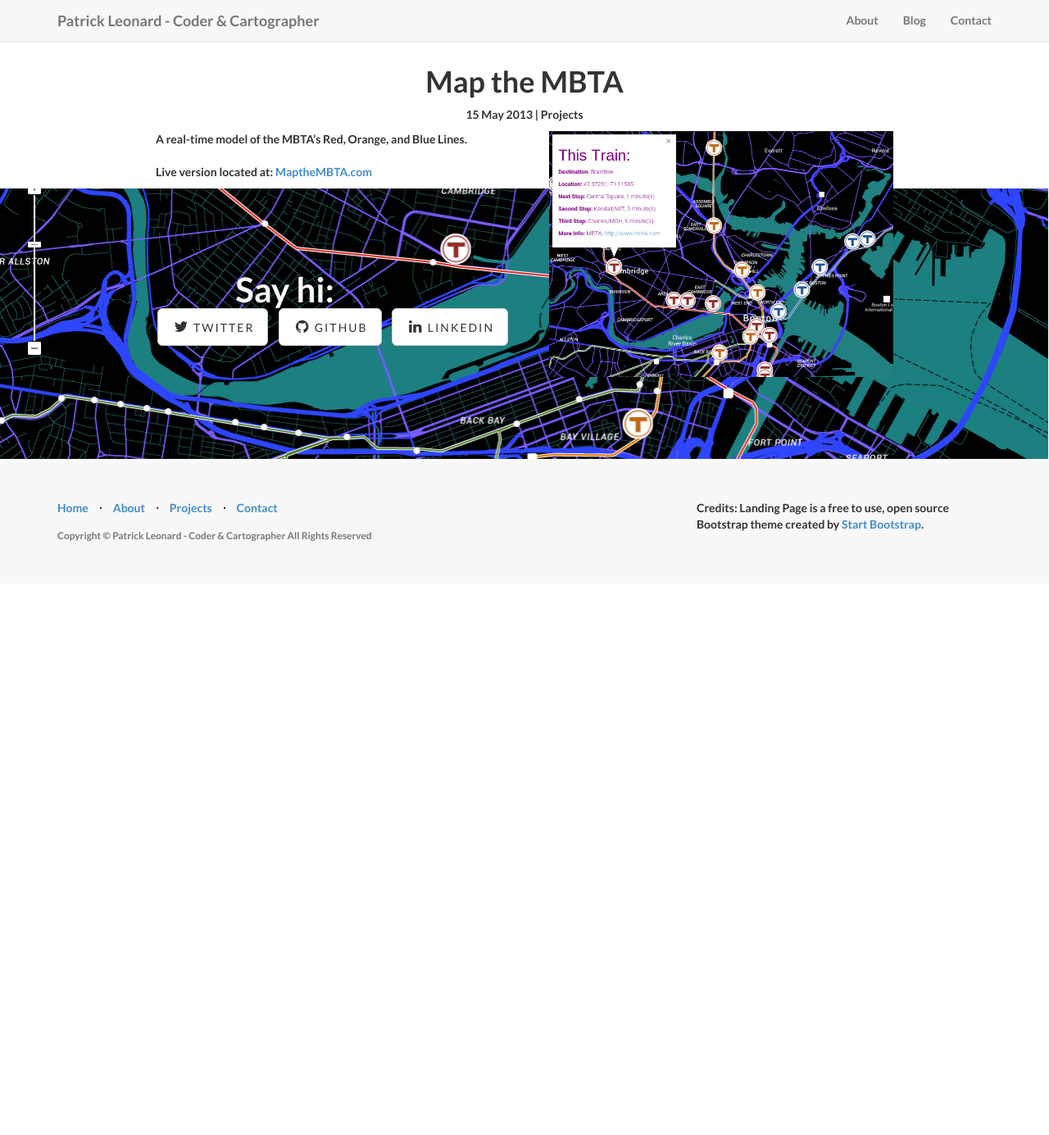
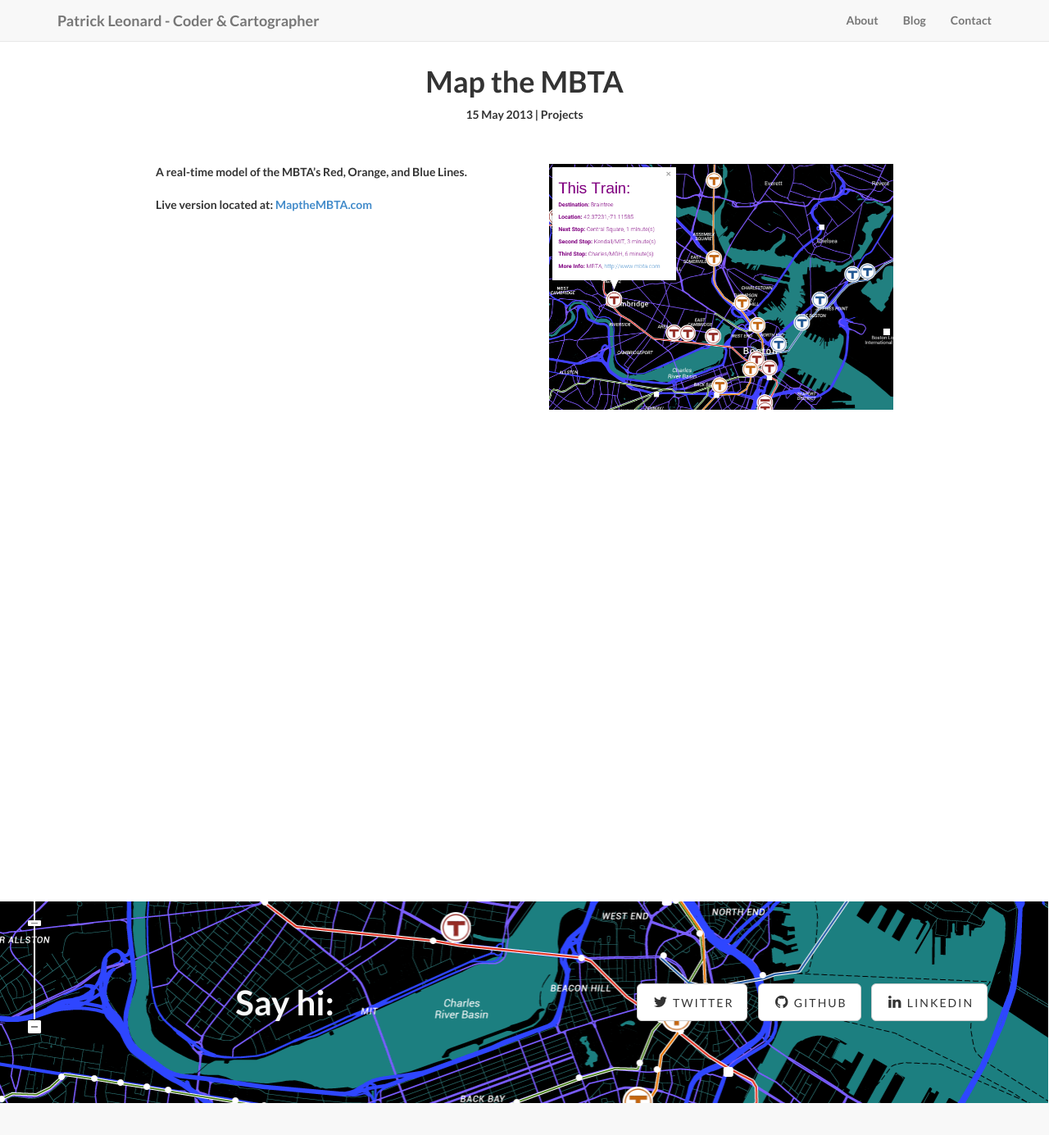
Before and after one commit to pjleonard37/pjleonard37.github.io, a Jekyll site: the page built from _posts/2013-12-20-map-the-mbta.md, in a window 1280 px wide and 1400 px high. Shown: the top 1385 px of the window at 82% size. Built offline with Jekyll 4.4.1, drawn with Linux system fonts in a browser that asks for light colours.

Commit message:
experiments

```diff
--- a/css/landing-page.css
+++ b/css/landing-page.css
@@ -36,6 +36,8 @@
 .blog-post-full {
   max-width: 900px;
   margin: 0 auto;
+  min-height: 900px;
+  margin-top: 50px;
 }
 
 .blog-post-full img {
@@ -107,6 +109,11 @@
 
     .intro-divider {
         width: 100%;
+    }
+
+    .blog-post-full img {
+      width: 100%;
+      float: none;
     }
 }
 
```
